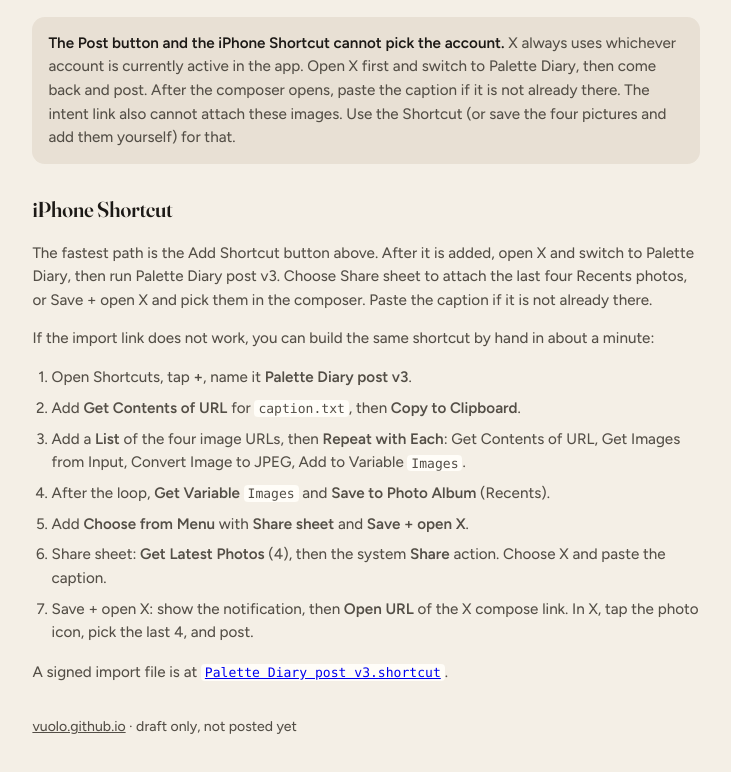
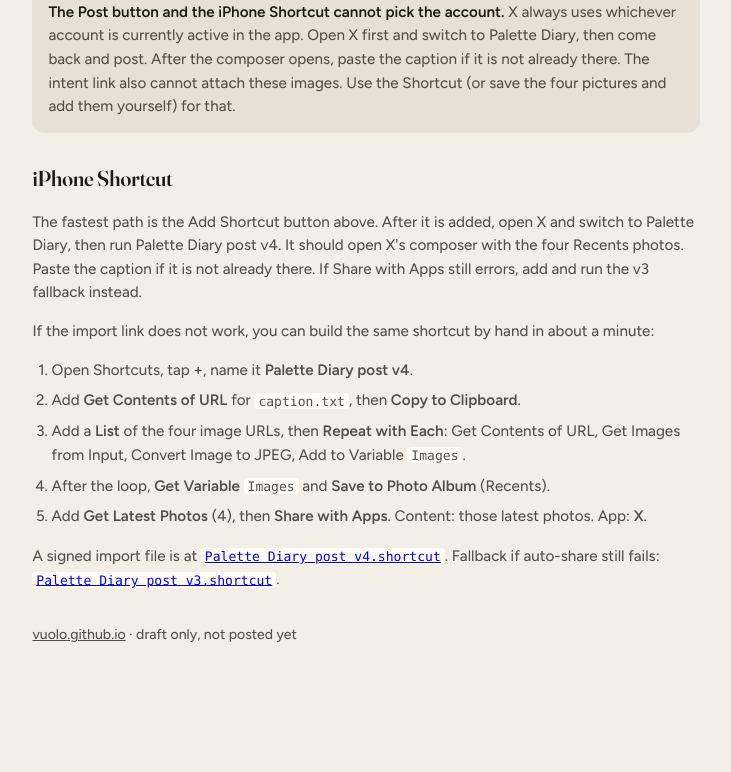
Before and after one commit to vuolo/vuolo.github.io, a plain HTML site: page palette-queue/index.html in a window 1280 px wide. Shown: the part 1500-2272 px from the top of the page, without its empty margins (274-1005 px from the left). After the commit the page ends 2194 px from the top, so only its background shows below. Drawn offline with Linux system fonts and the light colour scheme.

Commit message:
Add Palette Diary post v4 shortcut that auto-shares Recents photos to X

```diff
--- a/palette-queue/index.html
+++ b/palette-queue/index.html
@@ -169,11 +169,11 @@
 
     <div class="caption-box" style="margin-bottom:1.2rem">
       <p>Add the iPhone Shortcut</p>
-      <p class="steps" style="margin:0 0 0.85rem">This is v3. Share with Apps failed on v2 because X's share extension rejected the downloaded files. v3 saves JPEG copies to Recents, then lets you pick Share sheet (Photos assets, the same type Photos uses when sharing to X) or Save + open X (notification, then the compose screen; tap the photo icon and pick the last 4). The caption is already on the clipboard. Add this v3 copy; do not reuse v1 or v2.</p>
+      <p class="steps" style="margin:0 0 0.85rem">This is v4. It saves the four JPEGs to Recents, grabs those Photos assets, and auto-shares them to X with Share with Apps (no menu). The caption is already on the clipboard. If this still errors, use the v3 fallback, which lets you pick Share sheet or Save + open X.</p>
       <div class="actions">
-        <a class="btn" href="Palette%20Diary%20post%20v3.shortcut">Add Shortcut</a>
+        <a class="btn" href="Palette%20Diary%20post%20v4.shortcut">Add Shortcut</a>
       </div>
-      <p class="steps" style="margin:0.85rem 0 0">If Safari only downloads the file, open the Files app, tap <code>Palette Diary post v3.shortcut</code>, then Open in Shortcuts, then Add Shortcut.</p>
+      <p class="steps" style="margin:0.85rem 0 0">If Safari only downloads the file, open the Files app, tap <code>Palette Diary post v4.shortcut</code>, then Open in Shortcuts, then Add Shortcut.</p>
     </div>
 
     <div class="grid" id="images">
@@ -194,18 +194,16 @@
     <p class="note"><strong>The Post button and the iPhone Shortcut cannot pick the account.</strong> X always uses whichever account is currently active in the app. Open X first and switch to Palette Diary, then come back and post. After the composer opens, paste the caption if it is not already there. The intent link also cannot attach these images. Use the Shortcut (or save the four pictures and add them yourself) for that.</p>
 
     <h2>iPhone Shortcut</h2>
-    <p class="steps">The fastest path is the Add Shortcut button above. After it is added, open X and switch to Palette Diary, then run Palette Diary post v3. Choose Share sheet to attach the last four Recents photos, or Save + open X and pick them in the composer. Paste the caption if it is not already there.</p>
+    <p class="steps">The fastest path is the Add Shortcut button above. After it is added, open X and switch to Palette Diary, then run Palette Diary post v4. It should open X's composer with the four Recents photos. Paste the caption if it is not already there. If Share with Apps still errors, add and run the v3 fallback instead.</p>
     <p class="steps">If the import link does not work, you can build the same shortcut by hand in about a minute:</p>
     <ol class="steps">
-      <li>Open Shortcuts, tap <strong>+</strong>, name it <strong>Palette Diary post v3</strong>.</li>
+      <li>Open Shortcuts, tap <strong>+</strong>, name it <strong>Palette Diary post v4</strong>.</li>
       <li>Add <strong>Get Contents of URL</strong> for <code>caption.txt</code>, then <strong>Copy to Clipboard</strong>.</li>
       <li>Add a <strong>List</strong> of the four image URLs, then <strong>Repeat with Each</strong>: Get Contents of URL, Get Images from Input, Convert Image to JPEG, Add to Variable <code>Images</code>.</li>
       <li>After the loop, <strong>Get Variable</strong> <code>Images</code> and <strong>Save to Photo Album</strong> (Recents).</li>
-      <li>Add <strong>Choose from Menu</strong> with <strong>Share sheet</strong> and <strong>Save + open X</strong>.</li>
-      <li>Share sheet: <strong>Get Latest Photos</strong> (4), then the system <strong>Share</strong> action. Choose X and paste the caption.</li>
-      <li>Save + open X: show the notification, then <strong>Open URL</strong> of the X compose link. In X, tap the photo icon, pick the last 4, and post.</li>
+      <li>Add <strong>Get Latest Photos</strong> (4), then <strong>Share with Apps</strong>. Content: those latest photos. App: <strong>X</strong>.</li>
     </ol>
-    <p class="steps">A signed import file is at <a href="Palette%20Diary%20post%20v3.shortcut"><code>Palette Diary post v3.shortcut</code></a>.</p>
+    <p class="steps">A signed import file is at <a href="Palette%20Diary%20post%20v4.shortcut"><code>Palette Diary post v4.shortcut</code></a>. Fallback if auto-share still fails: <a href="Palette%20Diary%20post%20v3.shortcut"><code>Palette Diary post v3.shortcut</code></a>.</p>
 
     <footer>
       <a href="https://vuolo.github.io/">vuolo.github.io</a>
--- a/palette-queue/today.json
+++ b/palette-queue/today.json
@@ -9,5 +9,6 @@
     "https://vuolo.github.io/palette-queue/04-materials.jpg"
   ],
   "caption_url": "https://vuolo.github.io/palette-queue/caption.txt",
-  "shortcut_url": "https://vuolo.github.io/palette-queue/Palette%20Diary%20post%20v3.shortcut"
+  "shortcut_url": "https://vuolo.github.io/palette-queue/Palette%20Diary%20post%20v4.shortcut",
+  "fallback_shortcut_url": "https://vuolo.github.io/palette-queue/Palette%20Diary%20post%20v3.shortcut"
 }
```
Also changed, not shown: 1 other file.
